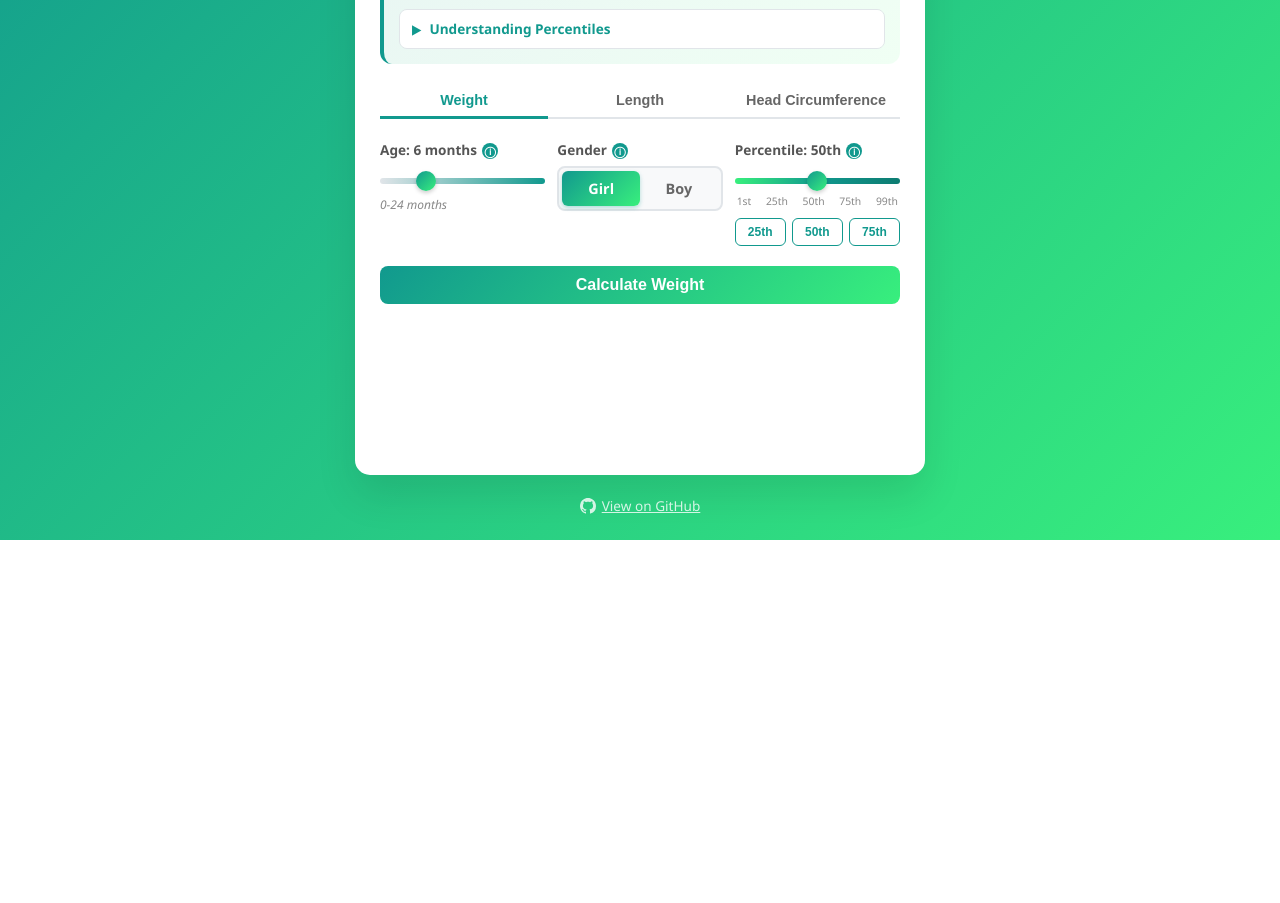
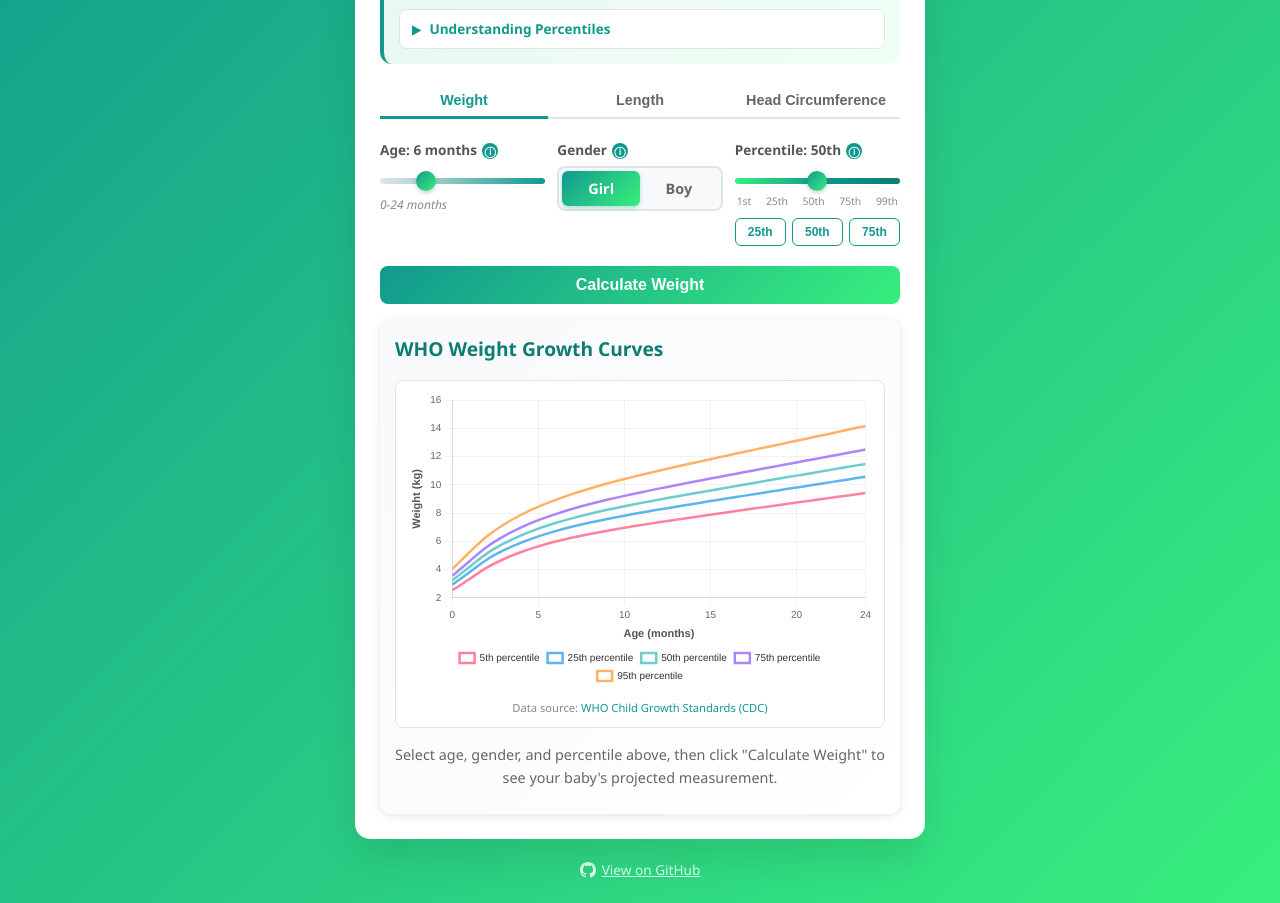
Before and after one commit to katebennu/baby-growth-estimator, a React (Vite) app: page / in a window 1280 px wide. Shown: the part 260-1163 px from the top of the page. Before the commit the page ends 800 px from the top, so only its background shows below. Built offline with nearby package versions, Linux system fonts and the light colour scheme.

Commit message:
show chart on page load

```diff
--- /dev/null
+++ b/src/components/DefaultChart.jsx
@@ -0,0 +1,49 @@
+import { useEffect, useRef } from 'react'
+import { createGrowthChart } from '../charts'
+
+function DefaultChart({ type }) {
+  const chartRef = useRef(null)
+
+  useEffect(() => {
+    if (chartRef.current) {
+      // Show default chart with only percentile curves (no selected point)
+      createGrowthChart(chartRef.current, type, 'girl', null, null, null)
+    }
+
+    // Cleanup
+    return () => {
+      if (chartRef.current && chartRef.current.chart) {
+        chartRef.current.chart.destroy()
+      }
+    }
+  }, [type])
+
+  const titleMap = {
+    weight: 'WHO Weight Growth Curves',
+    length: 'WHO Length Growth Curves',
+    head: 'WHO Head Circumference Growth Curves'
+  }
+
+  return (
+    <div className="result">
+      <div className="result-header">
+        <h3>{titleMap[type]}</h3>
+      </div>
+
+      <div className="chart-container">
+        <canvas ref={chartRef}></canvas>
+        <p className="data-source">
+          Data source: <a href="https://www.cdc.gov/growthcharts/who-data-files.htm" target="_blank" rel="noopener noreferrer">WHO Child Growth Standards (CDC)</a>
+        </p>
+      </div>
+
+      <div className="measurement-info">
+        <p style={{ fontSize: '0.9rem', color: '#666', textAlign: 'center' }}>
+          Select age, gender, and percentile above, then click "Calculate {titleMap[type].split(' ')[1]}" to see your baby's projected measurement.
+        </p>
+      </div>
+    </div>
+  )
+}
+
+export default DefaultChart
--- a/src/components/MeasurementTab.jsx
+++ b/src/components/MeasurementTab.jsx
@@ -1,6 +1,7 @@
 import { useState } from 'react'
 import MeasurementForm from './MeasurementForm'
 import MeasurementResult from './MeasurementResult'
+import DefaultChart from './DefaultChart'
 
 function MeasurementTab({ type, active, sharedInputs, onInputChange }) {
   const [result, setResult] = useState(null)
@@ -38,11 +39,13 @@ function MeasurementTab({ type, active, sharedInputs, onInputChange }) {
         onError={handleError}
       />
 
-      {result && (
+      {result ? (
         <MeasurementResult
           type={type}
           {...result}
         />
+      ) : (
+        <DefaultChart type={type} />
       )}
 
       {error && (
```
